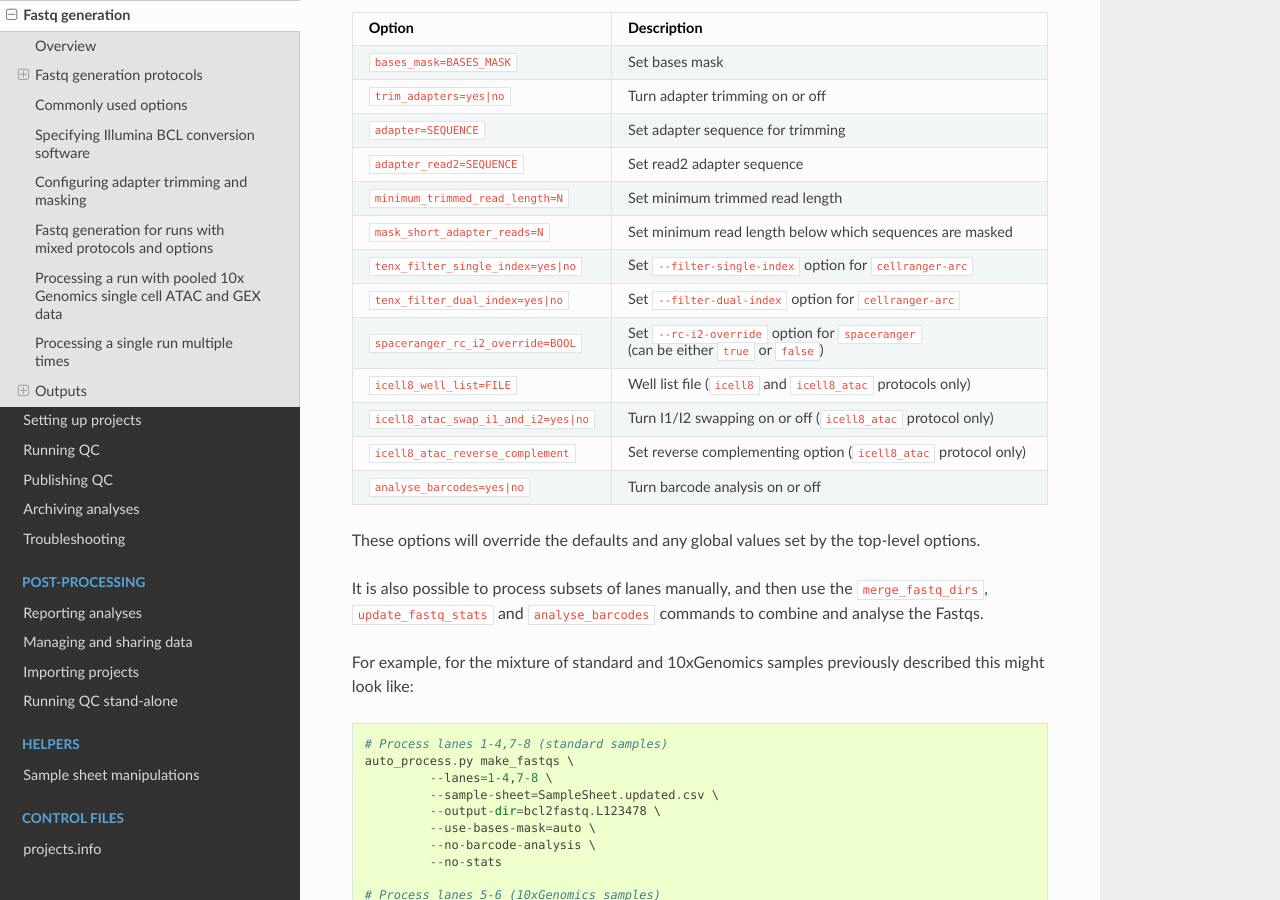
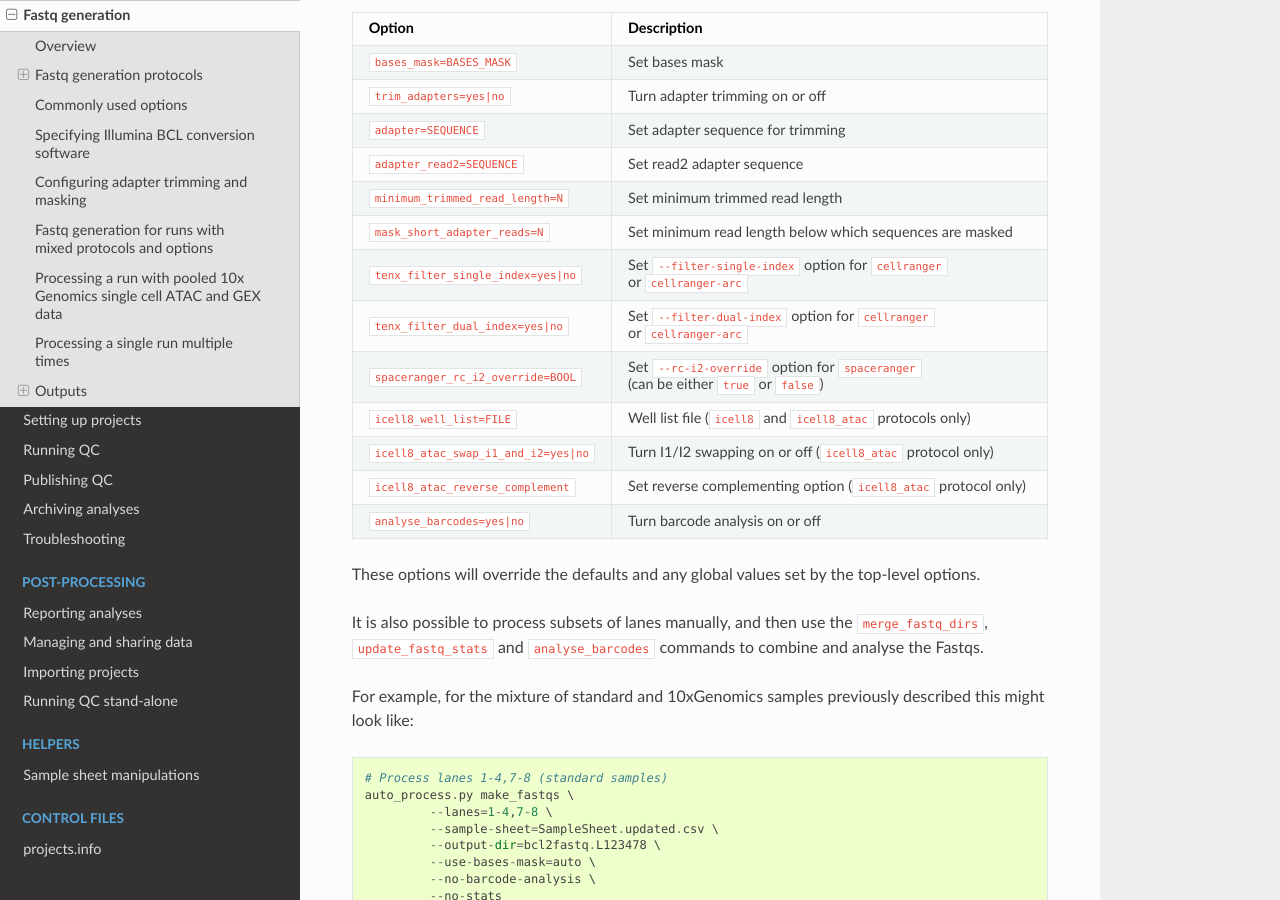
Before and after one commit to fls-bioinformatics-core/auto_process_ngs, a Sphinx documentation site: the page built from docs/source/using/make_fastqs.rst, in a window 1280 px wide and 900 px high, scrolled down 10574 px. Built offline with Sphinx 7.4.7 and the Read the Docs theme 2.0.0, drawn with Linux system fonts in a browser that asks for light colours.

Commit message:
Update Fastq generation documentation for '--filter-[single|dual]-index' option.

```diff
--- a/docs/source/using/make_fastqs.rst
+++ b/docs/source/using/make_fastqs.rst
@@ -587,9 +587,11 @@ Option                                Description
 ``mask_short_adapter_reads=N``        Set minimum read length below
                                       which sequences are masked
 ``tenx_filter_single_index=yes|no``   Set ``--filter-single-index``
-                                      option for ``cellranger-arc``
+                                      option for ``cellranger``
+                                      or ``cellranger-arc``
 ``tenx_filter_dual_index=yes|no``     Set ``--filter-dual-index``
-                                      option for ``cellranger-arc``
+                                      option for ``cellranger``
+                                      or ``cellranger-arc``
 ``spaceranger_rc_i2_override=BOOL``   Set ``--rc-i2-override`` option
                                       for ``spaceranger`` (can be
                                       either ``true`` or ``false``)
```
